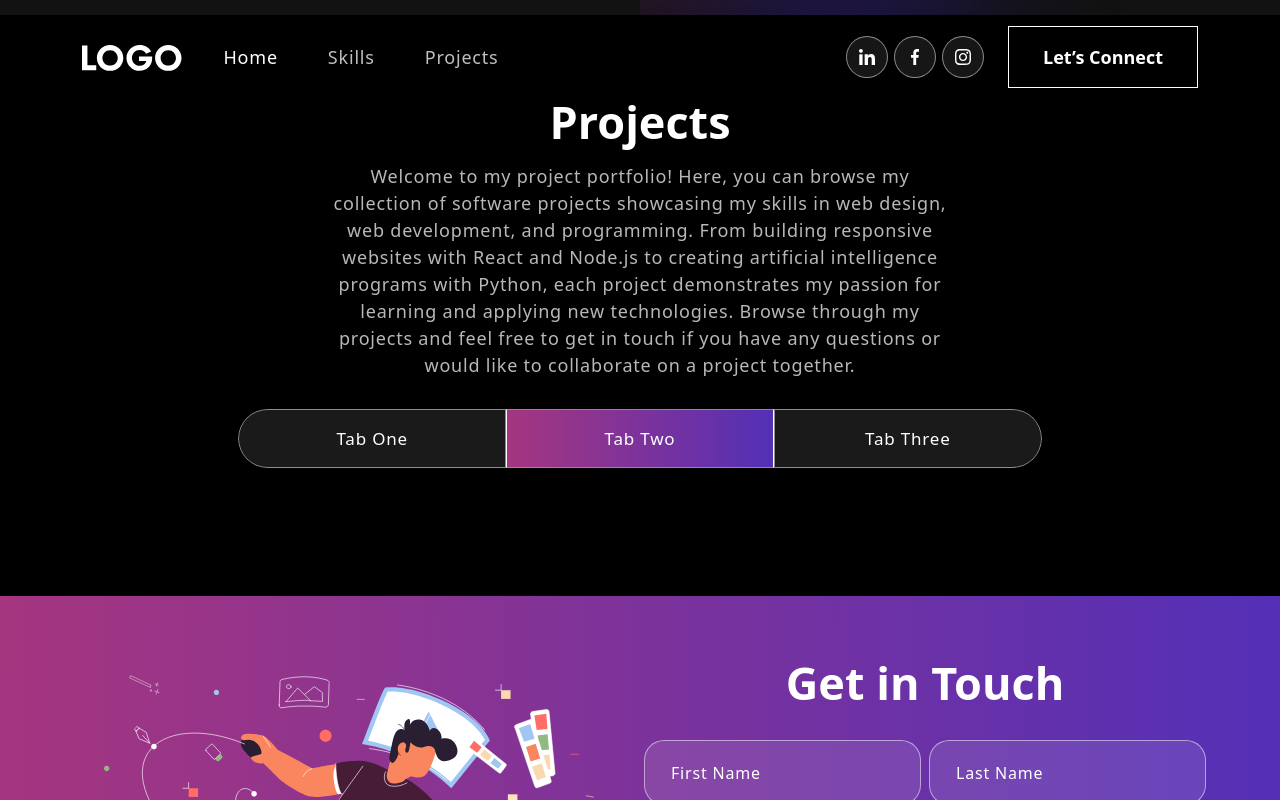
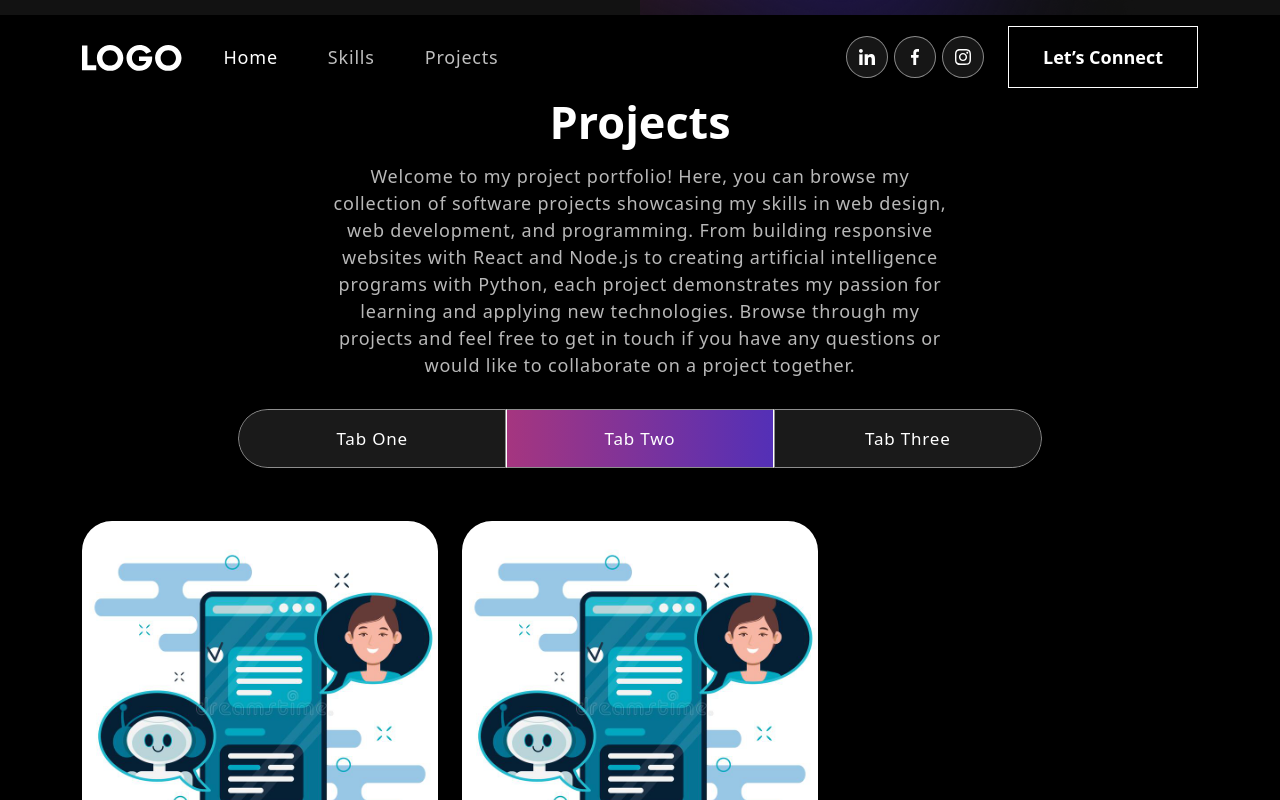
Before and after one commit to Thodoris-Diamantidis/Personal-Portfolio, a React (Create React App) app: page / in a window 1280 px wide. Both pictures are taken after a click on the tab "Tab Two". Shown: the part 1528-2328 px from the top of the page. Built offline with nearby package versions, Linux system fonts and the light colour scheme.

Commit message:
fixed an typo and added one more project

```diff
--- a/src/components/Projects.js
+++ b/src/components/Projects.js
@@ -22,9 +22,24 @@ export const Projects = () => {
 
         {
             title: "Currently working on",
-            description: "There is more projects on the way.",
+            description: "A django-react project(kinda like spotify)",
             imgUrl: chatBotImage,
             url: "EMPTY"
+        }
+    ]
+
+    const projects2 = [
+         {
+            title: "My Personal ToDoList",
+            description: " Its a simple web application that allows users to create and manage their to-do lists. The project is built using HTML, CSS, and JavaScript, and it uses localStorage to store the user's to-do items. Users can add, edit, and delete items, as well as mark them as complete. The application has a clean and user-friendly interface and can be easily customized and extended to suit different needs.",
+            imgUrl: chatBotImage,
+            url: "https://github.com/Thodoris-Diamantidis/todolist"
+        },
+        {
+            title: "More to come soon",
+            description: "No description.",
+            imgUrl: chatBotImage,
+            url: "null"
         }
     ]
 
@@ -66,8 +81,21 @@ export const Projects = () => {
                                         }
                                     </Row>
                                 </Tab.Pane>
-                                <Tab.Pane event="second">Leren Ipsum</Tab.Pane>
-                                <Tab.Pane event="third">Loren Ipsum</Tab.Pane>
+                                <Tab.Pane eventKey="second">
+                                    <Row>
+                                        {
+                                            projects2.map( (project, index) => {
+                                                return(
+                                                    <ProjectCard
+                                                        key={index}
+                                                        {...project}
+                                                    />
+                                                )
+                                            })
+                                        }
+                                    </Row>
+                                </Tab.Pane>
+                                <Tab.Pane eventKey="third">Loren Ipsum</Tab.Pane>
                             </Tab.Content>
                             </TabContainer>
                         </Col>
```
